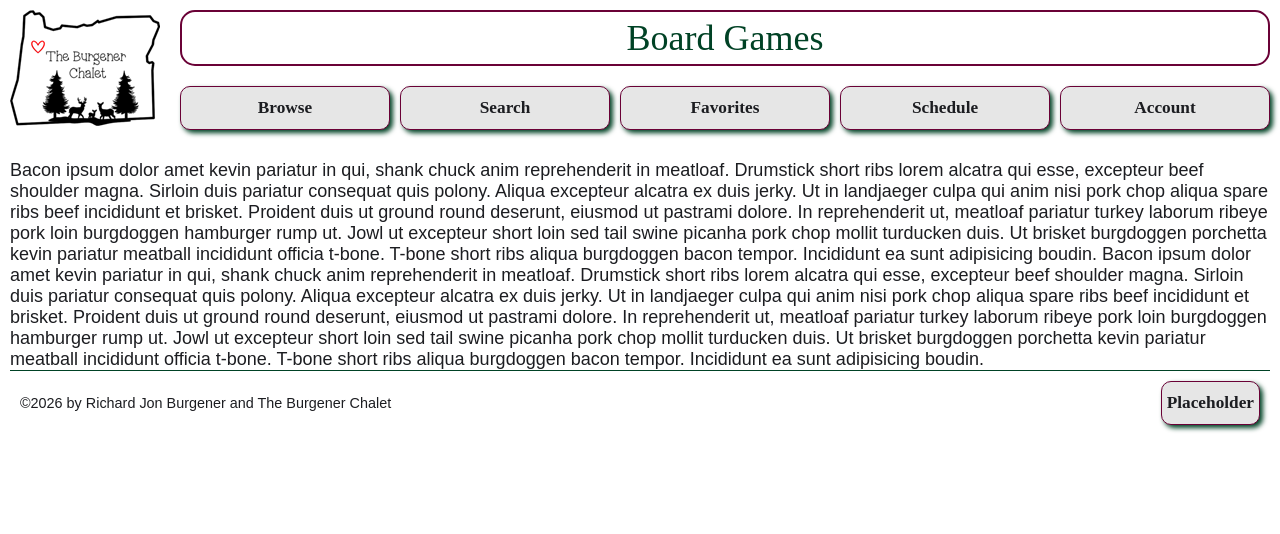
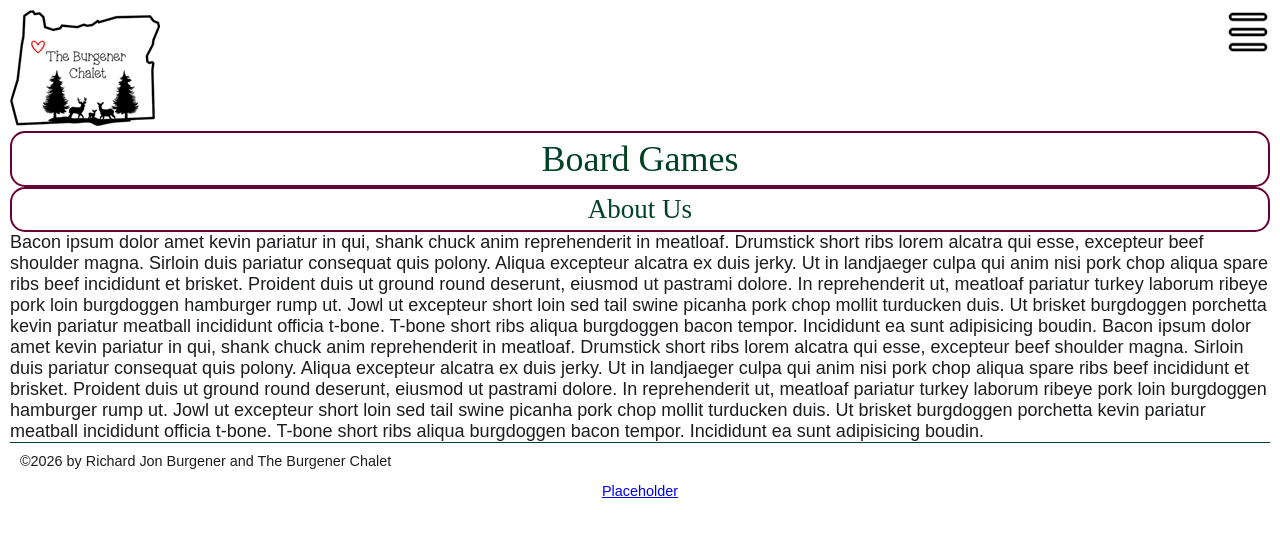
Before and after one commit to ominosity/board-game, a website built with Vite: page src/index.html in a window 1280 px wide. Built offline with nearby package versions, Linux system fonts and the light colour scheme; a web font is replaced by a local one.

Commit message:
Reset everything to get the sliding menu to function. Saving before screwing everything up again.

```diff
--- a/src/index.html
+++ b/src/index.html
@@ -26,16 +26,17 @@
             <a><img src="/images/hamburger.png" class="toggle show" id="hamburger" height="116" width="116"></a>
             <a><img src="/images/circle-x.png" class="toggle" id="circle-x" height="116" width="116"></a>
         </div>
-        <nav>
+        <nav id="navbar">
             <a href="#" class="button">Browse</a>
             <a href="#" class="button">Search</a>
             <a href="#" class="button">Favorites</a>
             <a href="#" class="button">Schedule</a>
             <a href="#" class="button">Account</a>
         </nav>
-
     </header>
-    <main>Bacon ipsum dolor amet kevin pariatur in qui, shank chuck anim reprehenderit in meatloaf. Drumstick short ribs
+    <main>
+        <h2>About Us</h2>
+        Bacon ipsum dolor amet kevin pariatur in qui, shank chuck anim reprehenderit in meatloaf. Drumstick short ribs
         lorem
         alcatra qui esse, excepteur beef shoulder magna. Sirloin duis pariatur consequat quis polony. Aliqua excepteur
         alcatra
--- a/src/styles/site.css
+++ b/src/styles/site.css
@@ -50,104 +50,51 @@ h6 {
     text-align: center;
 }
 
-header {
-    display: grid;
-    grid-template-columns: 154px 1fr 120px;
-    gap: 10px;
-    margin-bottom: 10px;
-
-    h1 {
-        align-content: center;
+/* Hamburger styles */
+#hamburger,
+#circle-x {
+    position: absolute;
+    width: 44px;
+    height: 44px;
+    font-size: 44px;
+    cursor: pointer;
+    top: 10px;
+    right: 10px;
 }
 
-    #hamburger,
-    #circle-x {
-        justify-self: right;
-        cursor: pointer;
-
-        &:hover {
-            outline: 2px solid var(--secondary-color);
-            box-shadow: 3px 3px 5px var(--primary-color);
-        }
-
-        &.toggle {
+.toggle {
     display: none;
 
     &.show {
         display: block;
     }
 }
-    }
 
 nav {
-        margin-top: 10px;
-        display: flex;
-        flex-direction: column;
-        grid-area: 2 / 1 / 3 / 4;
+    display: grid;
+    grid-template-rows: repeat(5, 0fr);
+    transition: grid-template-rows 0.5s ease-out;
+
+    &.show {
+        grid-template-rows: repeat(5, 1fr);
 
         a {
-            margin-bottom: 10px;
-            min-height: 44px;
-            text-align: center;
-
+            border: 1px solid red;
+            padding: 10px;
         }
     }
 
-    @media screen and (max-width: 645px) {
-        gap: 5px;
-        /* max-width: 360px; */
-        grid-template-columns: 110px 1fr 85px;
-
-        #icon {
-            max-width: 100px;
-            height: auto;
-        }
-
-        #hamburger,
-        #circle-x {
-            max-width: 75px;
-            height: auto;
-        }
-    }
-
-    @media screen and (min-width: 645px) {
-
-        grid-template-columns: 160px 1fr;
-
-        #icon {
-            grid-row: 1 / span 2;
-        }
-
-        #hamburger,
-        #hamburger.show,
-        #circle-x,
-        #circle-x.show,
-        #hamburger.toggle.show,
-        #circle-x.toggle.show {
-            display: none;
-        }
-
-        body {
-            padding-bottom: 97px;
-            overflow: auto;
-        }
-
-        nav {
-            flex-direction: row;
-            gap: 10px;
-            font-size: .8em;
-            grid-area: 2 / 2 / 3 / 3;
-
     a {
-                align-content: center;
-                width: 100%;
-            }
-        }
+        overflow: hidden;
+        color: var(--primary-color);
+        text-decoration: none;
+        background-color: var(--light-gray);
+        font-size: 1.2em;
+        transition: padding 0.5s ease-out;
     }
 }
 
 footer {
-    width: 100%;
     font-size: .8em;
     position: sticky;
     bottom: 0px;
@@ -158,24 +105,14 @@ footer {
     background-color: white;
     border-top: 1px solid var(--primary-color);
 
-    x p {
-        margin-bottom: 10px;
-    }
-
     a {
         min-height: 44px;
         align-content: center;
         text-align: center;
     }
-
-    @media screen and (min-width: 628px) {
-        flex-direction: row;
-        align-items: center;
-        justify-content: space-between;
-    }
 }
 
-a.button {
+/* a.button {
     color: var(--dark-gray);
     padding: 5px;
     box-shadow: 3px 3px 5px var(--primary-color);
@@ -191,6 +128,6 @@ a.button {
     &:hover {
         box-shadow: 3px 3px 5px var(--secondary-color);
     }
-}
+} */
 
 /* Form styles */
```
Lines whose indentation alone changed are shown as unchanged.
